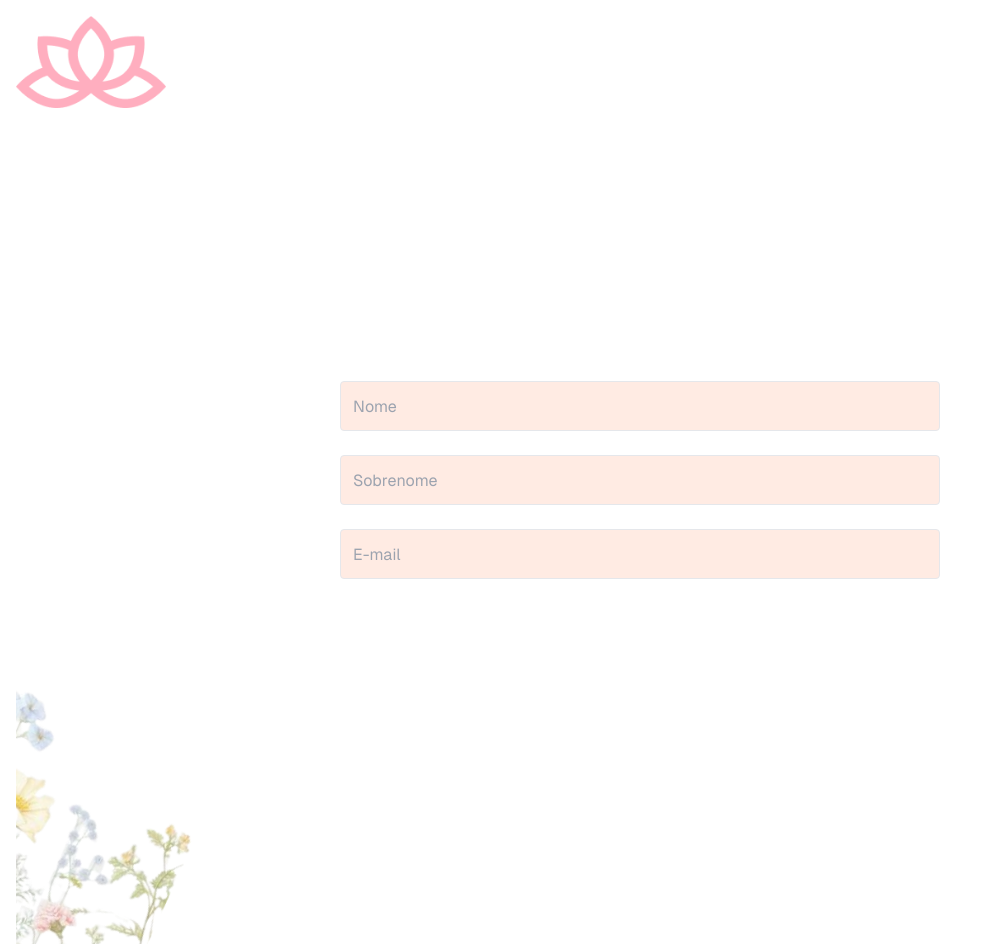
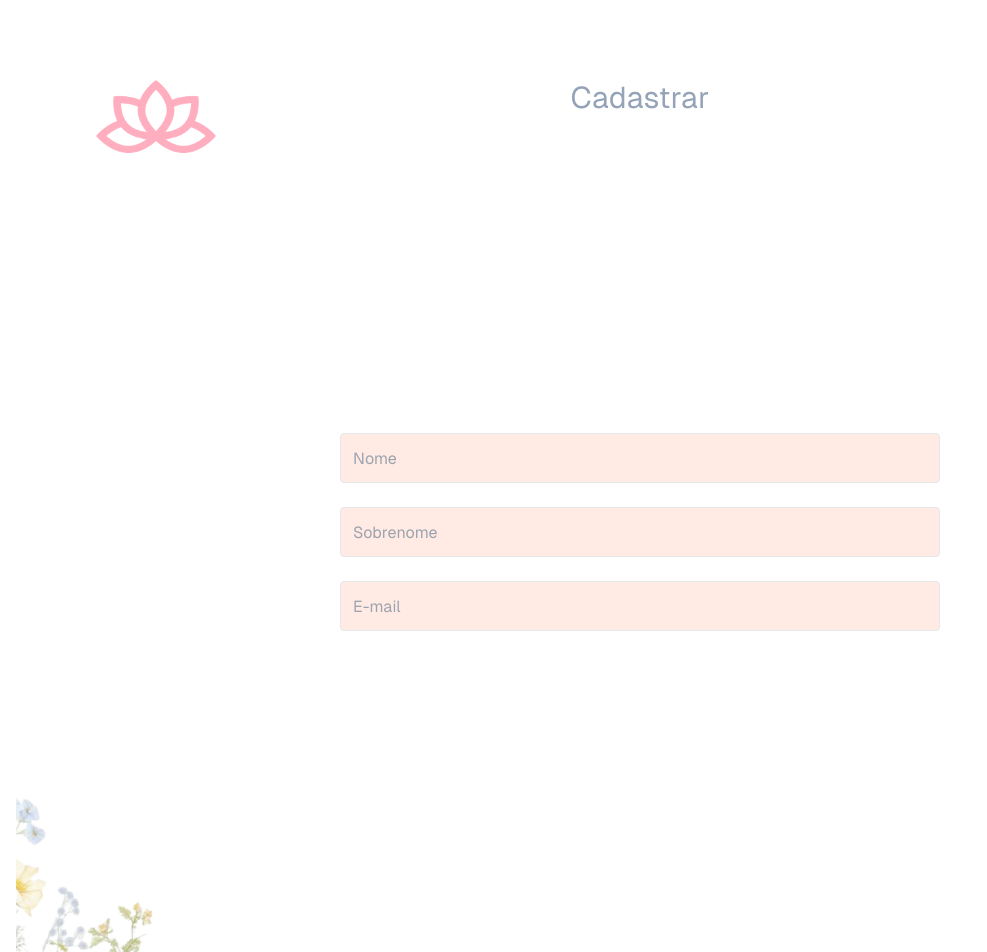
Before and after one commit to AliceZeurgo/Cms-cadastro, a Next.js app: page / in a window 1280 px wide. Shown: the top 952 px of the page, without its empty margins (0-987 px from the left). Built offline with nearby package versions, Linux system fonts and the light colour scheme.

Commit message:
Em progresso

```diff
--- a/src/app/page.js
+++ b/src/app/page.js
@@ -1,18 +1,28 @@
 import Image from "next/image";
-import photo from "./public/Group.png"; // Imagem da Lotus
-import flor from "./public/flor.png"; // Imagem da Flor
+import photo from "./public/images/rodapé/flor.png"; // Imagem da Lotus
+import flor from "./public/images/nav/logo.png"; // Imagem da Flor
 
 export default function Home() {
   return (
-    <div className="relative min-h-screen bg-white p-8 pb-20 sm:p-20 font-[family-name:var(--font-geist-sans)]">
-      {/* Imagem no canto superior esquerdo */}
-      <div className="absolute top-0 left-0 p-4">
-        <Image src={photo} alt="lotus" width={150} height={150} />
-      </div>
+    <div className="relative max-w-full bg-white p-8 pb-20 sm:p-20 font-[family-name:var(--font-geist-sans)]">
 
-      {/* Container para centralizar a div com inputs */}
+      {/* Header section */}
+      <header className="relative ">
+        {/* Centering the text horizontally */}
+        <div className="text-center">
+          <h1 className="text-3xl text-slate-400 mb-4">
+            Cadastrar
+          </h1>
+        </div>
+        {/* Positioning the image on the top-left */}
+        <div className="absolute top-0 left-4">
+          <Image src={flor} alt="lotus" width={120} height={120} />
+        </div>
+      </header>
+
+      {/* Centering the input fields */}
       <div className="flex items-center justify-center min-h-screen">
-        <div className="w-[600px] space-y-6"> {/* Mantém a largura original */}
+        <div className="w-[600px] space-y-6">
           <input
             type="text"
             className="bg-[#FFEBE3] w-full h-[50px] border rounded px-3"
@@ -31,10 +41,10 @@ export default function Home() {
         </div>
       </div>
 
-      {/* Imagem no canto inferior esquerdo */}
-      <div className="absolute bottom-4 left-4">
-        <Image src={flor} alt="flor" width={230} height={200} />
-      </div>
+      {/* Footer section */}
+      <footer className="absolute bottom-4 left-4">
+        <Image src={photo} alt="flor" width={180} height={200} />
+      </footer>
     </div>
   );
 }
```
Also changed, not shown: src/app/public/images/nav/logo.png (renamed from src/app/public/Group.png), src/app/public/images/rodapé/flor.png (renamed from src/app/public/flor.png).
